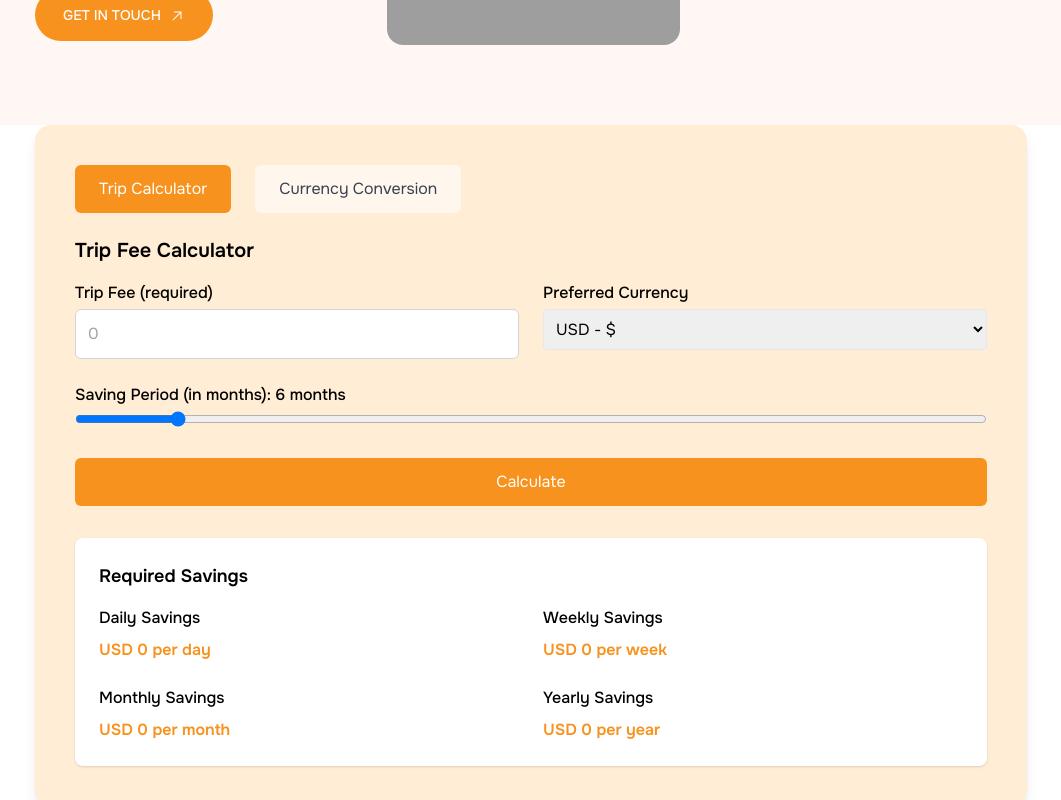
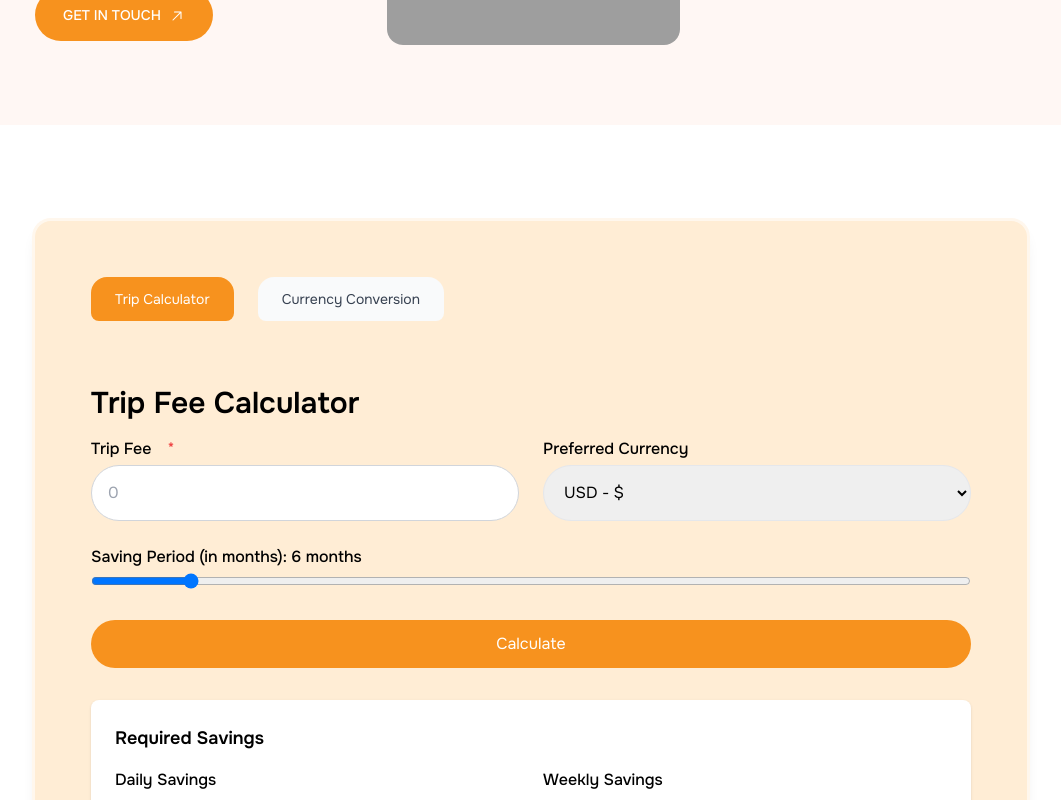
Before and after one commit to CodeGallantX/Tripout-tour, a React (Vite) app: page / in a window 1280 px wide. Shown: the part 3840-4640 px from the top of the page, without its empty margins (109-1170 px from the left). Built offline with nearby package versions, Linux system fonts and the light colour scheme; grey boxes are pictures that could not be loaded.

Commit message:
Customised scrollbar and calculator UI

```diff
--- a/src/components/Calculator.jsx
+++ b/src/components/Calculator.jsx
@@ -53,17 +53,17 @@ const TripCalculator = () => {
   };
 
   return (
-    <div className="mx-6 md:mx-10 xl:mx-36 p-10 bg-orange-100 rounded-2xl shadow-lg">
-      <div className="flex space-x-6 mb-6">
+    <div className="mx-6 md:mx-10 xl:mx-36 p-10 md:p-14 bg-orange-100 ring ring-orange-50 rounded-2xl shadow-lg my-24">
+      <div className="flex space-x-6 mb-16">
         <button
           onClick={() => handleTabChange("trip")}
-          className={`px-6 py-3 rounded-md transition-all duration-300 ${activeTab === "trip" ? "bg-[#F7921E] text-white" : "bg-orange-50 text-gray-700"}`}
+          className={`px-6 py-3 rounded-t-2xl rounded-b-lg transition-all text-sm duration-300 ${activeTab === "trip" ? "bg-[#F7921E] text-white" : "bg-gray-50 text-gray-700"}`}
         >
           Trip Calculator
         </button>
         <button
           onClick={() => handleTabChange("conversion")}
-          className={`px-6 py-3 rounded-md transition-all duration-300 ${activeTab === "conversion" ? "bg-[#F7921E] text-white" : "bg-orange-50 text-gray-700"}`}
+          className={`px-6 py-3 rounded-t-2xl rounded-b-lg transition-all text-sm duration-300 ${activeTab === "conversion" ? "bg-[#F7921E] text-white" : "bg-gray-50 text-gray-700"}`}
         >
           Currency Conversion
         </button>
@@ -71,12 +71,13 @@ const TripCalculator = () => {
 
       {activeTab === "trip" ? (
         <div>
-          <h3 className="text-start mb-4 font-semibold text-xl">Trip Fee Calculator</h3>
+          <h3 className="text-start mb-4 font-semibold text-xl lg:text-3xl">Trip Fee Calculator</h3>
           <form onSubmit={calculateSavings} className="space-y-6">
             <div className="grid grid-cols-1 md:grid-cols-2 gap-6">
               <div>
                 <label className="block font-medium" htmlFor="tripFee">
-                  Trip Fee (required)
+                  Trip Fee
+                  <span className="text-red-500 ml-4">*</span>
                 </label>
                 <input
                   type="number"
@@ -84,7 +85,7 @@ const TripCalculator = () => {
                   value={tripFee}
                   onChange={(e) => setTripFee(e.target.value)}
                   placeholder="0"
-                  className="form-input w-full mt-1 p-3 border border-gray-300 rounded-md focus:outline-none focus:ring-2 focus:ring-[#F7921E]"
+                  className="form-input w-full mt-1 py-2 px-4 h-14 border border-gray-300 rounded-full focus:outline-none focus:ring-2 focus:ring-[#F7921E]"
                   required
                 />
               </div>
@@ -97,7 +98,7 @@ const TripCalculator = () => {
                   id="currency"
                   value={currency}
                   onChange={(e) => setCurrency(e.target.value)}
-                  className="form-select w-full mt-1 p-2 border rounded"
+                  className="form-select w-full mt-1 h-14 py-2 px-4 border rounded-full"
                 >
                   <option value="USD">USD - $</option>
                   <option value="EUR">EUR - €</option>
@@ -141,7 +142,7 @@ const TripCalculator = () => {
 
             <button
               type="submit"
-              className="w-full mt-6 py-3 rounded-md text-white bg-[#F7921E] hover:bg-[#e67e22] transition-all"
+              className="w-full mt-6 py-3 rounded-full text-white bg-[#F7921E] hover:bg-[#e67e22] transition-all"
             >
               Calculate
             </button>
@@ -181,7 +182,7 @@ const TripCalculator = () => {
                   value={amount}
                   onChange={(e) => setAmount(e.target.value)}
                   placeholder="0"
-                  className="form-input w-full mt-1 p-3 border border-gray-300 rounded-md focus:outline-none focus:ring-2 focus:ring-[#F7921E]"
+                  className="form-input w-full mt-1 py-2 px-3 border border-gray-300 rounded-full focus:outline-none focus:ring-2 focus:ring-[#F7921E]"
                   required
                 />
               </div>
@@ -191,7 +192,7 @@ const TripCalculator = () => {
                   id="currency"
                   value={conversionFrom}
                   onChange={(e) => setConversionFrom(e.target.value)}
-                  className="form-select w-full mt-1 p-2 border rounded"
+                  className="form-select w-full mt-1 py-2 px-3 h-14 border rounded-full"
                 >
                   <option value="USD">USD - $</option>
                   <option value="EUR">EUR - €</option>
@@ -222,7 +223,7 @@ const TripCalculator = () => {
                   id="currency"
                   value={conversionTo}
                   onChange={(e) => setConversionTo(e.target.value)}
-                  className="form-select w-full mt-1 p-2 border rounded"
+                  className="form-select w-full mt-1 py-2 px-3 h-14 border rounded-full"
                 >
                   <option value="USD">USD - $</option>
                   <option value="EUR">EUR - €</option>
@@ -260,7 +261,7 @@ const TripCalculator = () => {
             <div className="mt-8 p-6 bg-white rounded-lg shadow">
               <h3 className="font-semibold text-lg mb-4">Converted Amount</h3>
               <p className="text-[#F7921E] font-semibold">
-                {conversionFrom} {amount} is approximately {conversionTo} {conversionResult}
+                {conversionFrom} {amount} <span className="text-gray-700">is approximately</span> {conversionTo} {conversionResult}
               </p>
             </div>
           )}
--- a/src/index.css
+++ b/src/index.css
@@ -1,3 +1,30 @@
 @tailwind base;
 @tailwind utilities;
 @tailwind components;
+
+
+
+
+body {
+    scrollbar-width: thin;
+    scrollbar-color: #888 #111;
+  }
+
+  /* Scrollbar */
+  ::-webkit-scrollbar {
+    width: 6px;
+  }
+
+  ::-webkit-scrollbar-track {
+    background: #24201D;
+  }
+
+  ::-webkit-scrollbar-thumb {
+    background-color: #f7921e;
+    border-radius: 10px;
+    border: 3px solid #f7921e;
+  }
+
+  ::-webkit-scrollbar-thumb:hover {
+    background-color: #f7921e;
+  }
```
